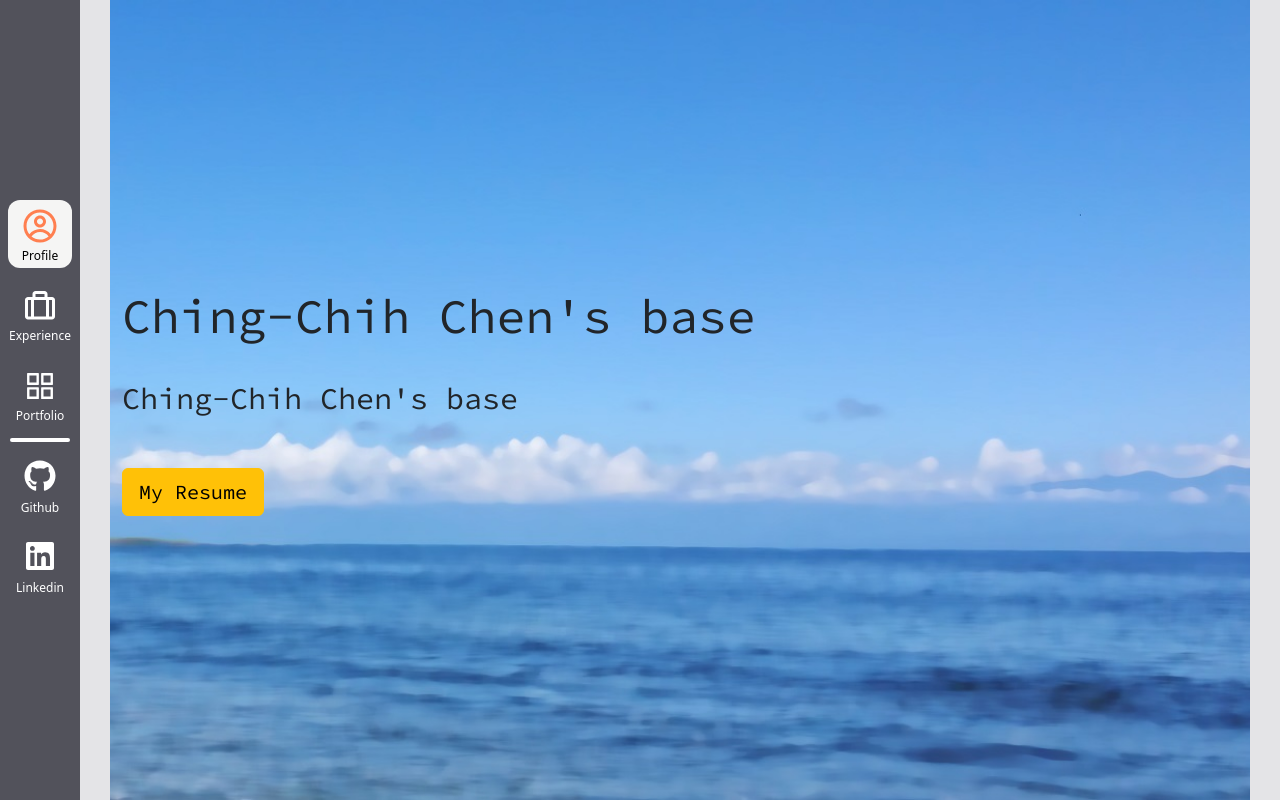
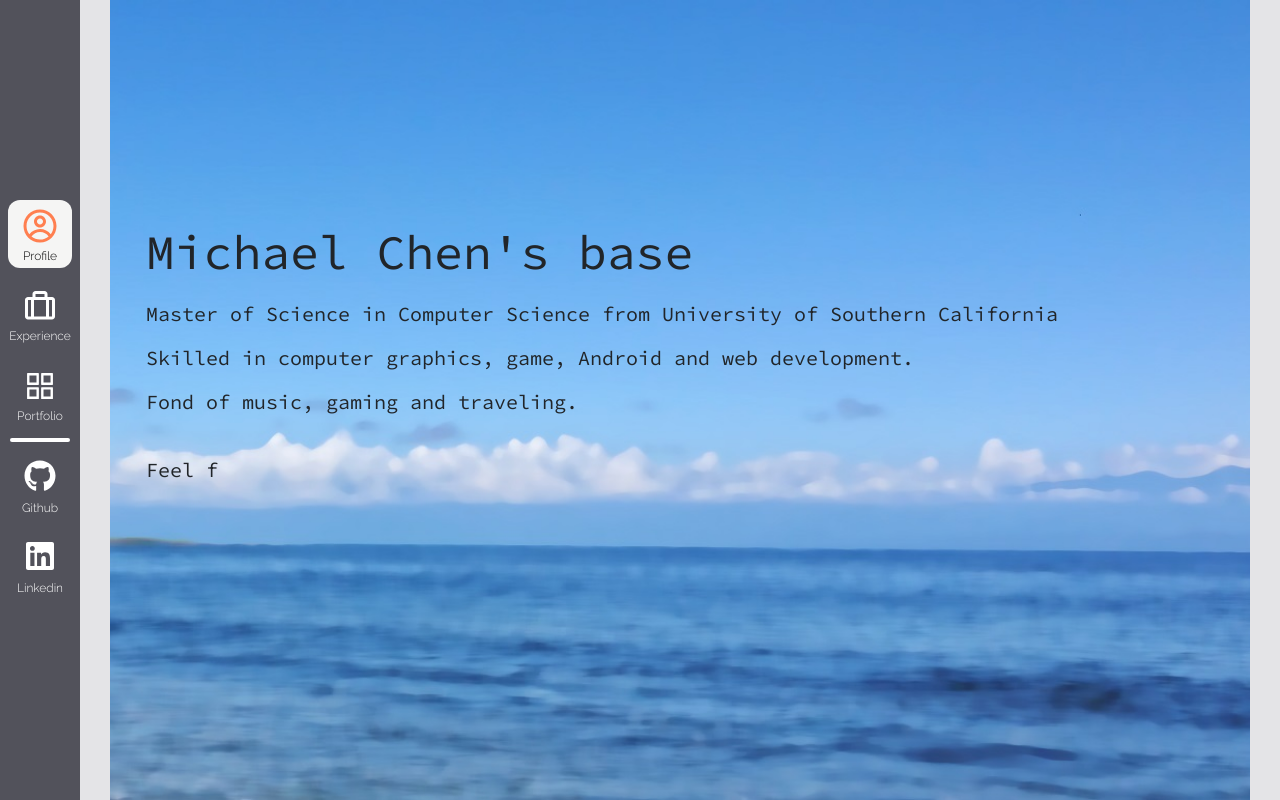
Before and after one commit to ccchen9762/portfolio, a React (Create React App) app: page / in a window 1280 px wide. Built offline with nearby package versions, Linux system fonts and the light colour scheme.

Commit message:
profile page structure

```diff
--- a/src/components/Sidebar.js
+++ b/src/components/Sidebar.js
@@ -25,7 +25,7 @@ function Sidebar() {
   const renderTooltip = (text) => <Tooltip>{text}</Tooltip>;
 
   return (
-    <div className="flex items-center w-20 h-screen m-0 py-2">
+    <div className="flex items-center w-20 h-screen m-0 py-2 raleway">
       <Nav className="h-fit p-0">
         <Nav.Item className="w-full h-fit px-2 py-1.5">
           <OverlayTrigger placement="right" overlay={renderTooltip("Profile")}>
@@ -64,7 +64,7 @@ function Sidebar() {
           </OverlayTrigger>
         </Nav.Item>
         <Nav.Item className="w-full h-fit px-2 py-1.5">
-          <OverlayTrigger placement="right" overlay={renderTooltip("Protfolio")}>
+          <OverlayTrigger placement="right" overlay={renderTooltip("Portfolio")}>
             <Link
               to="/works"
               onClick={() => {
--- a/src/components/profile/Profile.js
+++ b/src/components/profile/Profile.js
@@ -1,5 +1,4 @@
 import { Row, Col, Button, Container } from "react-bootstrap";
-import { useNavigate } from 'react-router-dom';
 import { motion } from "framer-motion";
 import { TypeAnimation } from 'react-type-animation';
 
@@ -15,11 +14,11 @@ function Profile() {
         ease: [0, 0.71, 0.2, 1.01]
       }}>
       <Container>
-        <Row className="mt-4 w-full h-16">
+        <Row className="mt-4 px-4 w-full h-fit">
           <TypeAnimation
             sequence={[
               " ",
-              "Ching-Chih Chen's base",
+              "Michael Chen's base",
             ]}
             wrapper="span"
             speed={50}
@@ -28,23 +27,66 @@ function Profile() {
             cursor={false}
           />
         </Row>
-        <Row className="mt-4 w-full h-16">
+        <Row className="mt-4 px-4 w-full h-fit">
+          <motion.div
+            className=""
+            initial={{ opacity: 0, scale: 1 }}
+            animate={{ opacity: 1, scale: 1 }}
+            transition={{
+              duration: 1.2,
+              delay: 1.6,
+              ease: [0, 0.71, 0.2, 1.01]
+            }}>
+            <p className="codeFont text-xl">Master of Science in Computer Science from University of Southern California</p>
+          </motion.div>
+          <motion.div
+            className=""
+            initial={{ opacity: 0, scale: 1 }}
+            animate={{ opacity: 1, scale: 1 }}
+            transition={{
+              duration: 1.2,
+              delay: 3.0,
+              ease: [0, 0.71, 0.2, 1.01]
+            }}>
+            <p className="codeFont text-xl">Skilled in computer graphics, game, Android and web development.</p>
+          </motion.div>
+          <motion.div
+            className=""
+            initial={{ opacity: 0, scale: 1 }}
+            animate={{ opacity: 1, scale: 1 }}
+            transition={{
+              duration: 1.2,
+              delay: 4.4,
+              ease: [0, 0.71, 0.2, 1.01]
+            }}>
+            <p className="codeFont text-xl">Fond of music, gaming and traveling.</p>
+          </motion.div>
+        </Row>
+        <Row className="mt-4 px-4 w-full h-fit">
           <TypeAnimation
             sequence={[
-              " ",
-              1000,
-              "Ching-Chih Chen's base",
+              5200,
+              "Feel free to reach out to me!",
             ]}
             wrapper="span"
             speed={50}
-            className="codeFont text-3xl inline-block"
+            className="codeFont text-xl inline-block"
             repeat={0}
             cursor={false}
           />
         </Row>
-        <Row className="mt-4 w-full h-16">
+        <Row className="mt-5 px-4 w-full h-16">
           <Col className="w-fit h-fi
           t codeFont text-2xl">
+            <motion.div
+            className=""
+            initial={{ opacity: 0, scale: 1 }}
+            animate={{ opacity: 1, scale: 1 }}
+            transition={{
+              duration: 0.8,
+              delay: 7,
+              ease: [0, 0.71, 0.2, 1.01]
+            }}>
               <Button
                 href="https://drive.google.com/file/d/1EQgmAdfQtl8u1Gr8LqeiDikkMSu4i2Rr/view?usp=sharing"
                 target="_blank"
@@ -54,6 +96,7 @@ function Profile() {
                 >
                   My Resume
               </Button>
+            </motion.div>
           </Col>
         </Row>
       </Container>
```
Lines whose indentation alone changed are shown as unchanged.
